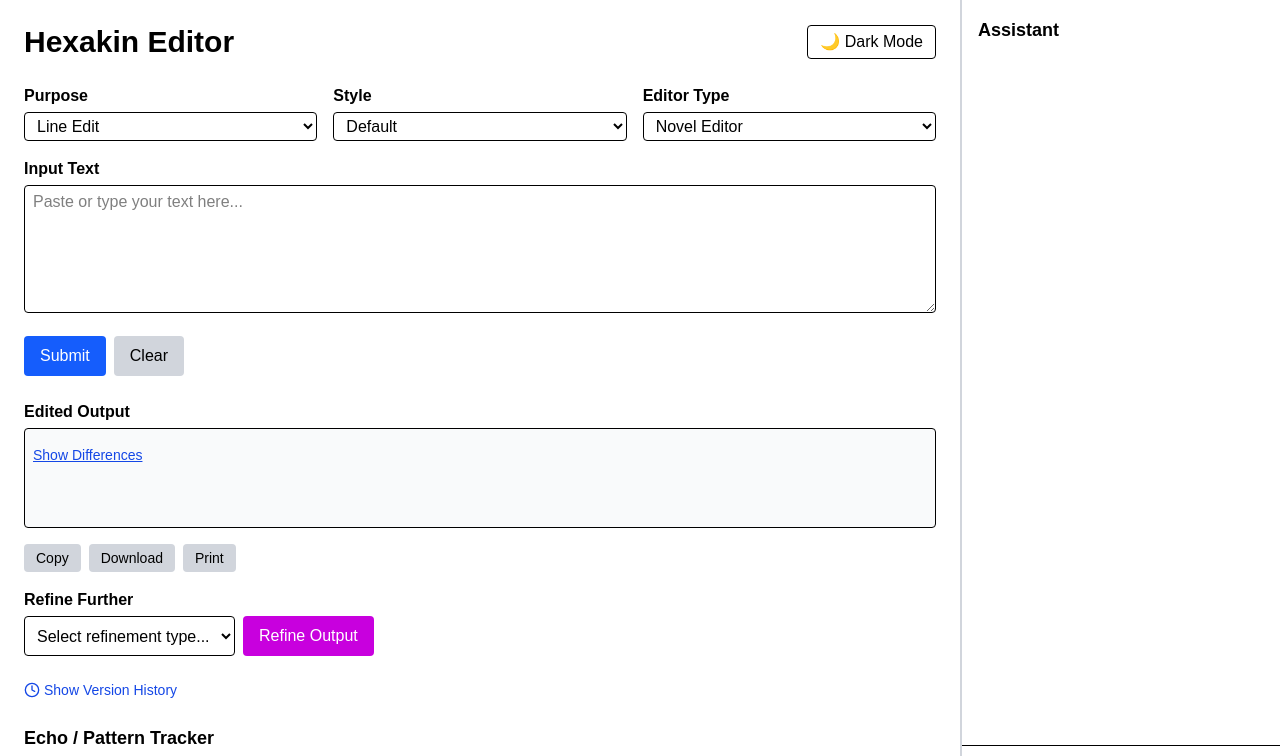
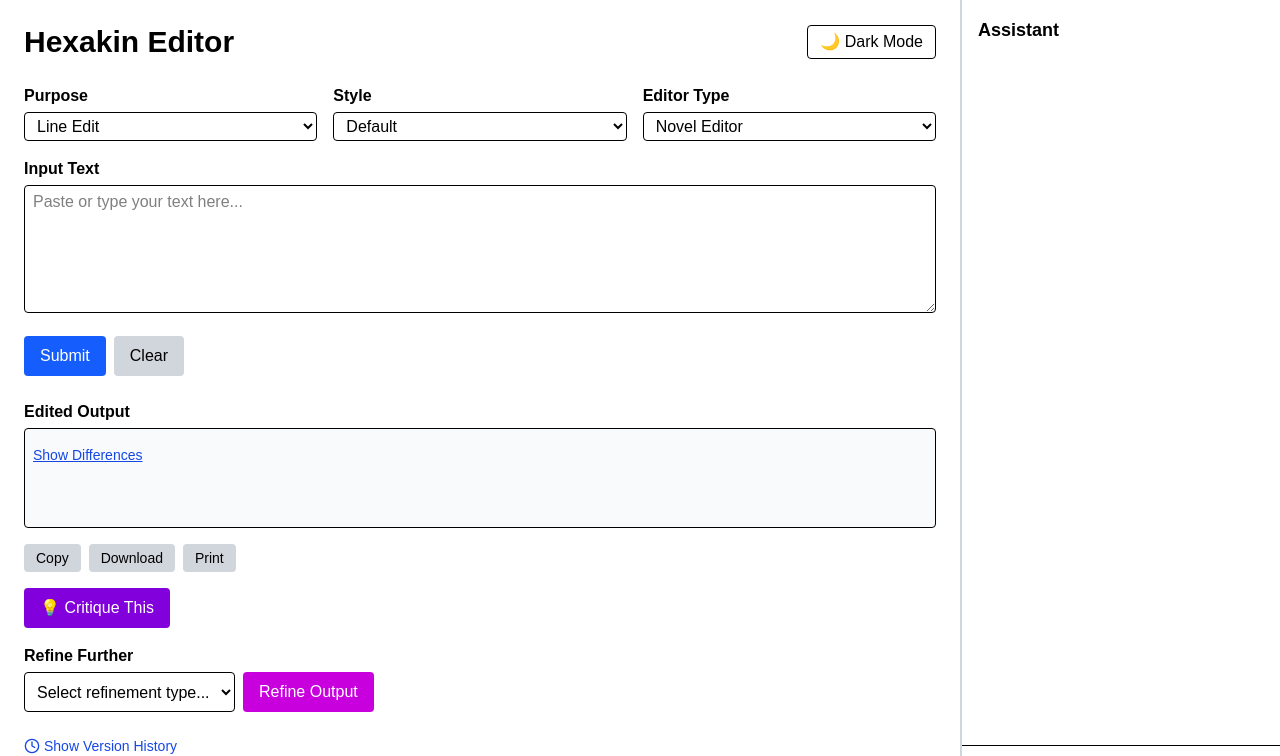
Before and after one commit to Hexakin/hexakin-editor, a Next.js app: page / in a window 1280 px wide. Shown: the top 756 px of the page. Built offline with nearby package versions, Linux system fonts and the light colour scheme.

Commit message:
Update index.tsx

```diff
--- a/pages/index.tsx
+++ b/pages/index.tsx
@@ -7,6 +7,7 @@ import ChatSidebar from "../components/ChatSidebar";
 import DiffView from "../components/DiffView";
 import EchoTracker from "../components/EchoTracker";
 import ToneAnalyzer from "../components/ToneAnalyzer";
+import InlineCritique from "../components/InlineCritique";
 
 const REFINE_OPTIONS = [
   "Make it more vivid",
@@ -244,7 +245,11 @@ export default function Home() {
         </div>
       </div>
 
-      <ExportButtons text={editedText} />
+<ExportButtons text={editedText} />
+
+<div className="my-4">
+  <InlineCritique text={editedText} />
+</div>
 
       <div className="my-4">
         <label className="block font-semibold mb-1">Refine Further</label>
```
